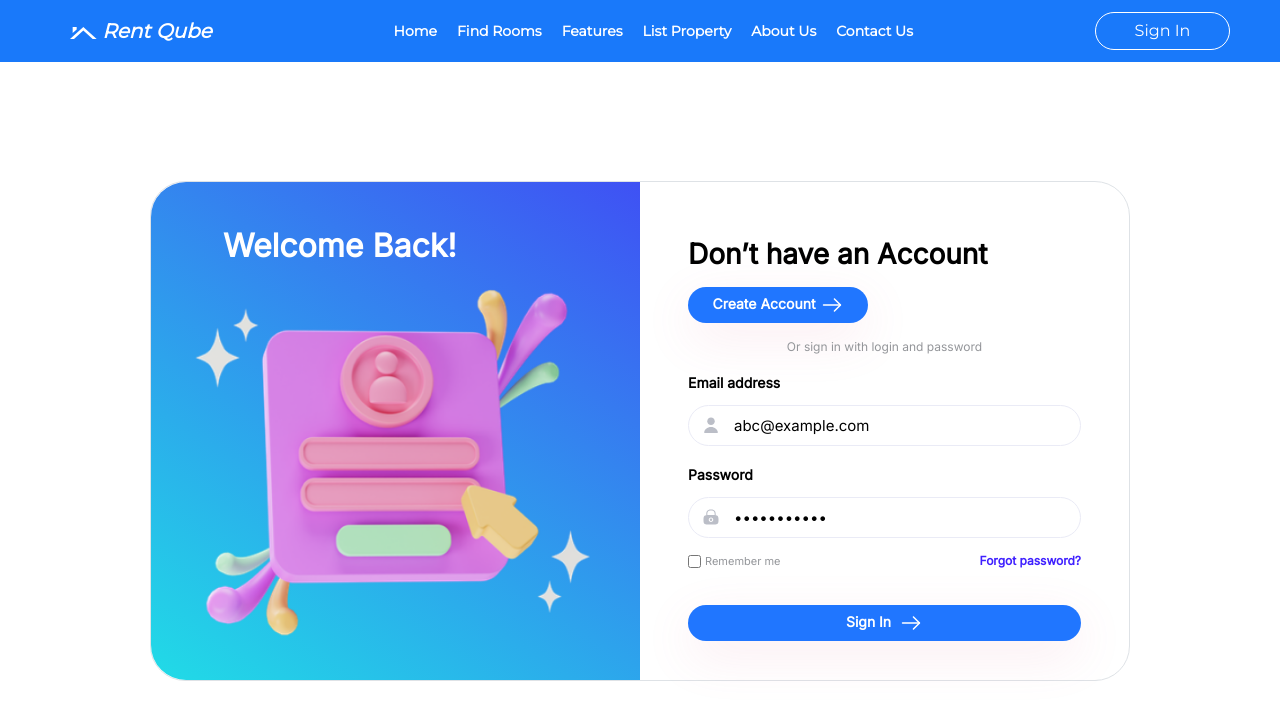
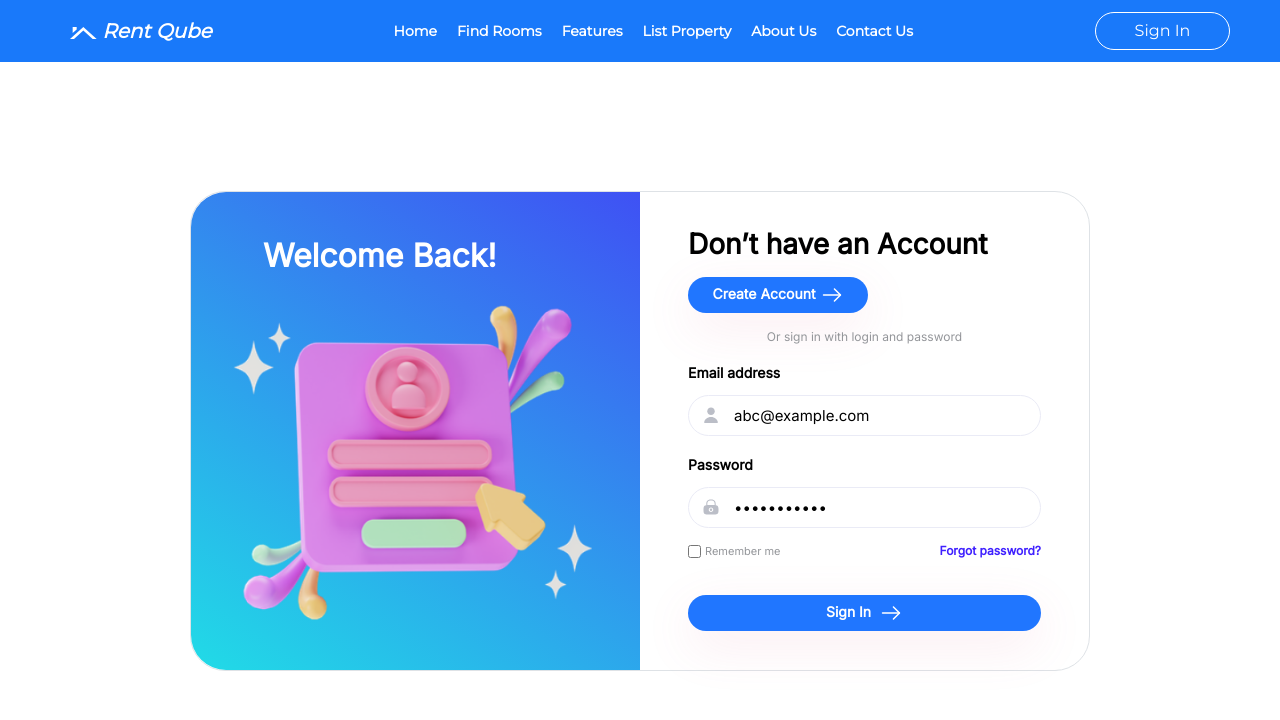
Before and after one commit to deevanshu-k/real-state-listing-website-frontend, an Angular app: page /register in a window 1280 px wide. Shown: the top 720 px of the page. Built offline with nearby package versions, Linux system fonts and the light colour scheme.

Commit message:
UPDATE: registration_page

```diff
--- a/src/app/pages/register/register.component.css
+++ b/src/app/pages/register/register.component.css
@@ -8,8 +8,8 @@
 }
 
 .register-container {
-    width: 980px;
-    height: 500px;
+    width: 900px;
+    height: 480px;
 
     border-radius: 35px;
     background: #FFF;
@@ -53,7 +53,7 @@
 /* Login Form  */
 
 .register-container .register {
-    padding-top: 55px;
+    padding-top: 35px;
 }
 
 .register-container .register button:active {
--- a/src/app/pages/register/register.component.html
+++ b/src/app/pages/register/register.component.html
@@ -1,5 +1,5 @@
 <div class="main">
-    <div class="main-login-container px-4 py-3 d-flex align-items-center justify-content-center">
+    <div class="main-login-container px-4 py-5 d-flex align-items-center justify-content-center">
         <div class="register-container d-flex flex-row border">
             <div class="cover d-flex flex-column p-4">
                 <h1 class="px-5">Welcome Back!</h1>
```
